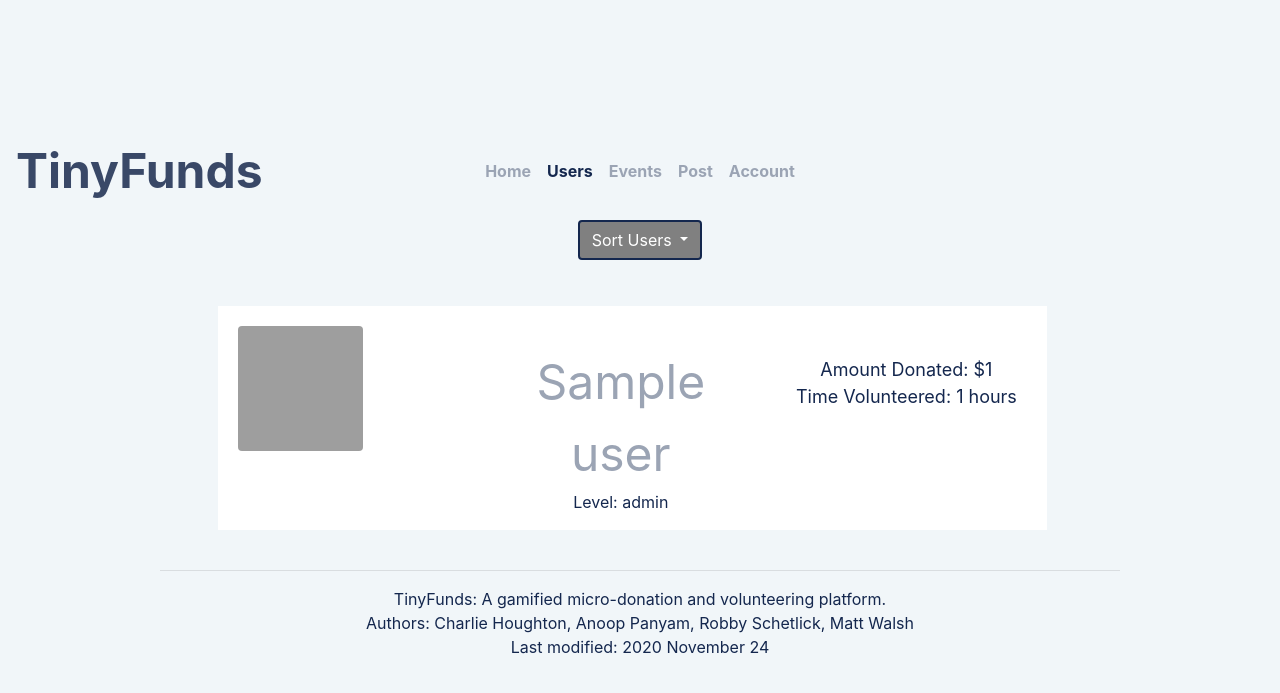
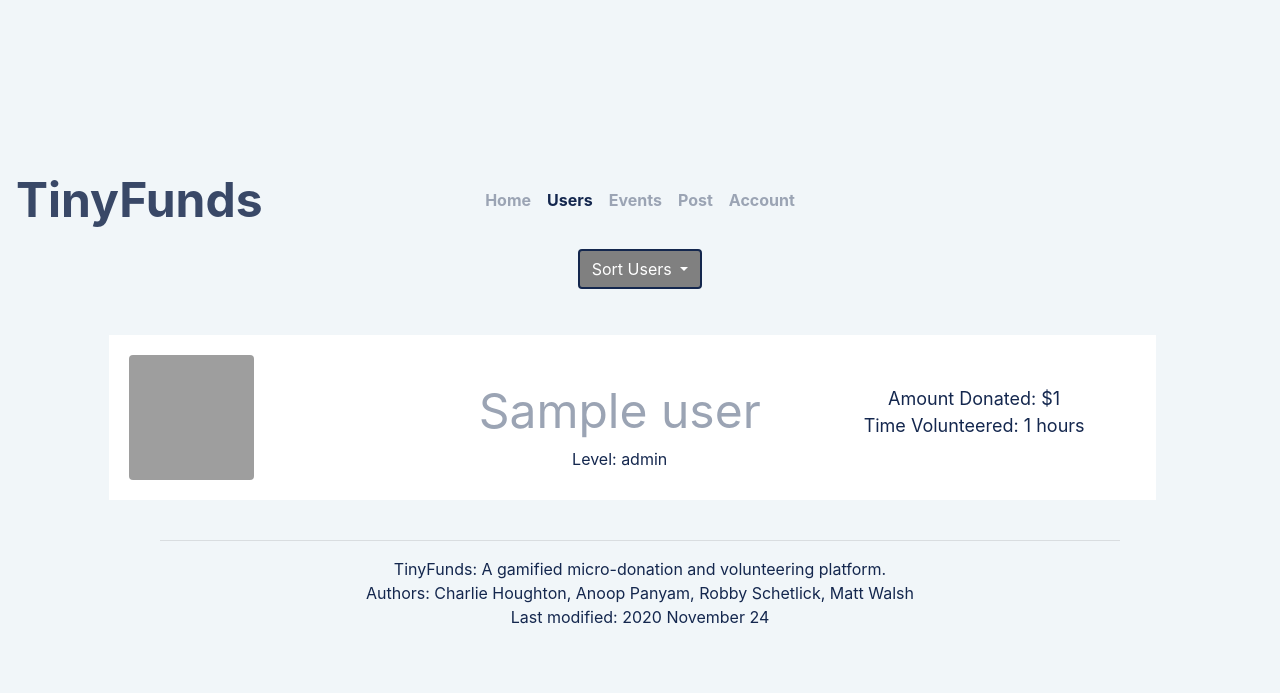
Before and after one commit to sleepy/tinyfunds, a Django app: template tinyfunds/templates/tinyfunds/users.html in a window 1280 px wide. Shown: the top 693 px of the page. Run offline with Django 3.2, Linux system fonts and the light colour scheme; the template is opened without the code that fills it: most values are stand-ins (such as "Sample title", 1, 10 or a date in 2020); some libraries are stand-ins or nearby versions; grey boxes are pictures that could not be loaded.

Commit message:
Update users.html

```diff
--- a/tinyfunds/templates/tinyfunds/users.html
+++ b/tinyfunds/templates/tinyfunds/users.html
@@ -58,9 +58,9 @@
 <div style="max-height: 75%; overflow-x: hidden;">
 <body>
     <div class="row">
-        <div class="col-md-2">
+        <div class="col-md-1">
         </div>
-        <div class="col-md-8 text-center">
+        <div class="col-md-10 text-center">
             <ul class="list-group list-group-flush" style="margin-top:12px; height: fit-content; overflow-y: scroll;">
                 {% for user in user_list %}
                 {% if user.name != None and user.name != "" %}
@@ -91,7 +91,7 @@
                 <br>
             </ul>
         </div>
-        <div class="col-md-2">
+        <div class="col-md-1">
         </div>
     </div>
 </body>
```
